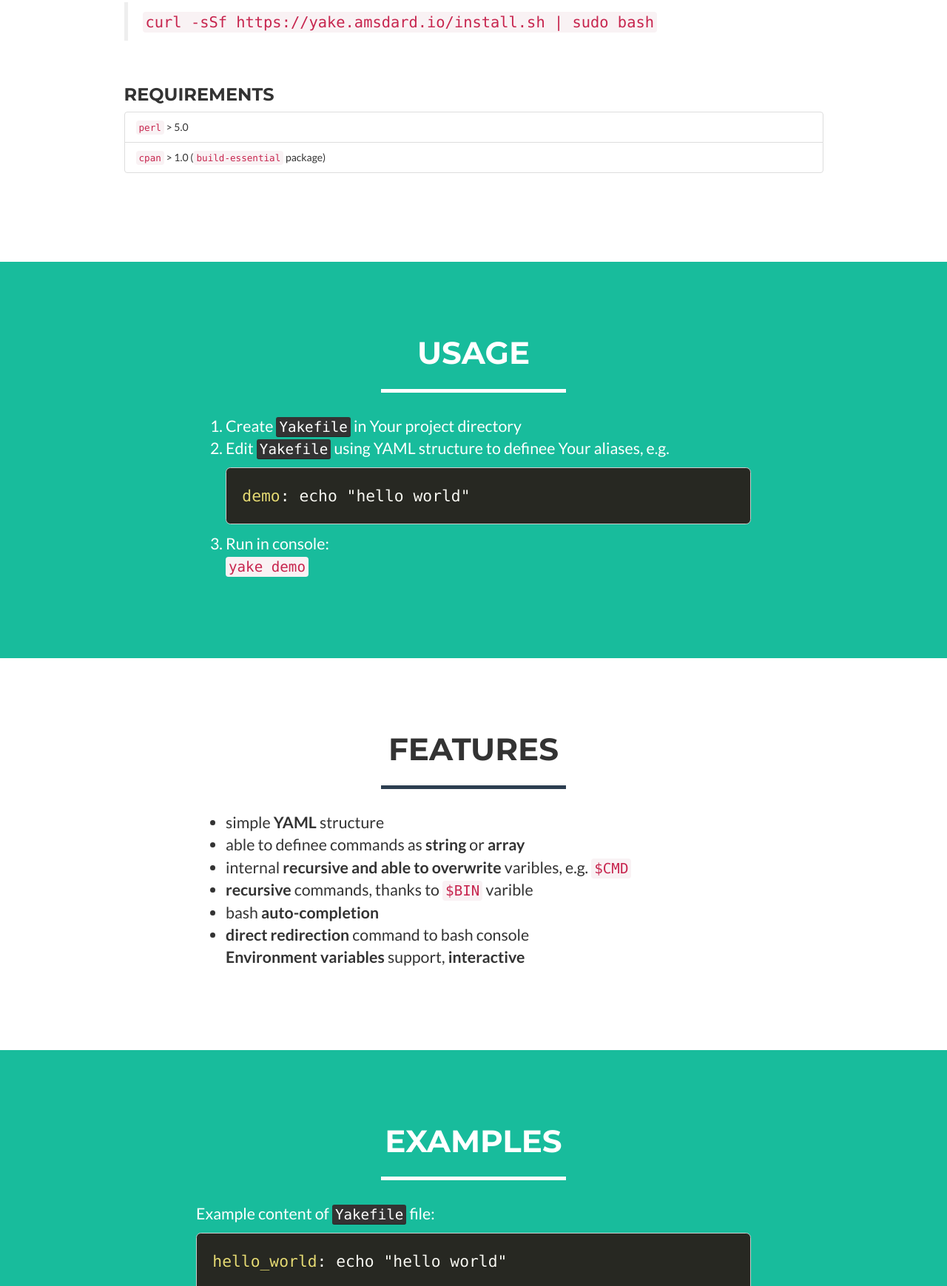
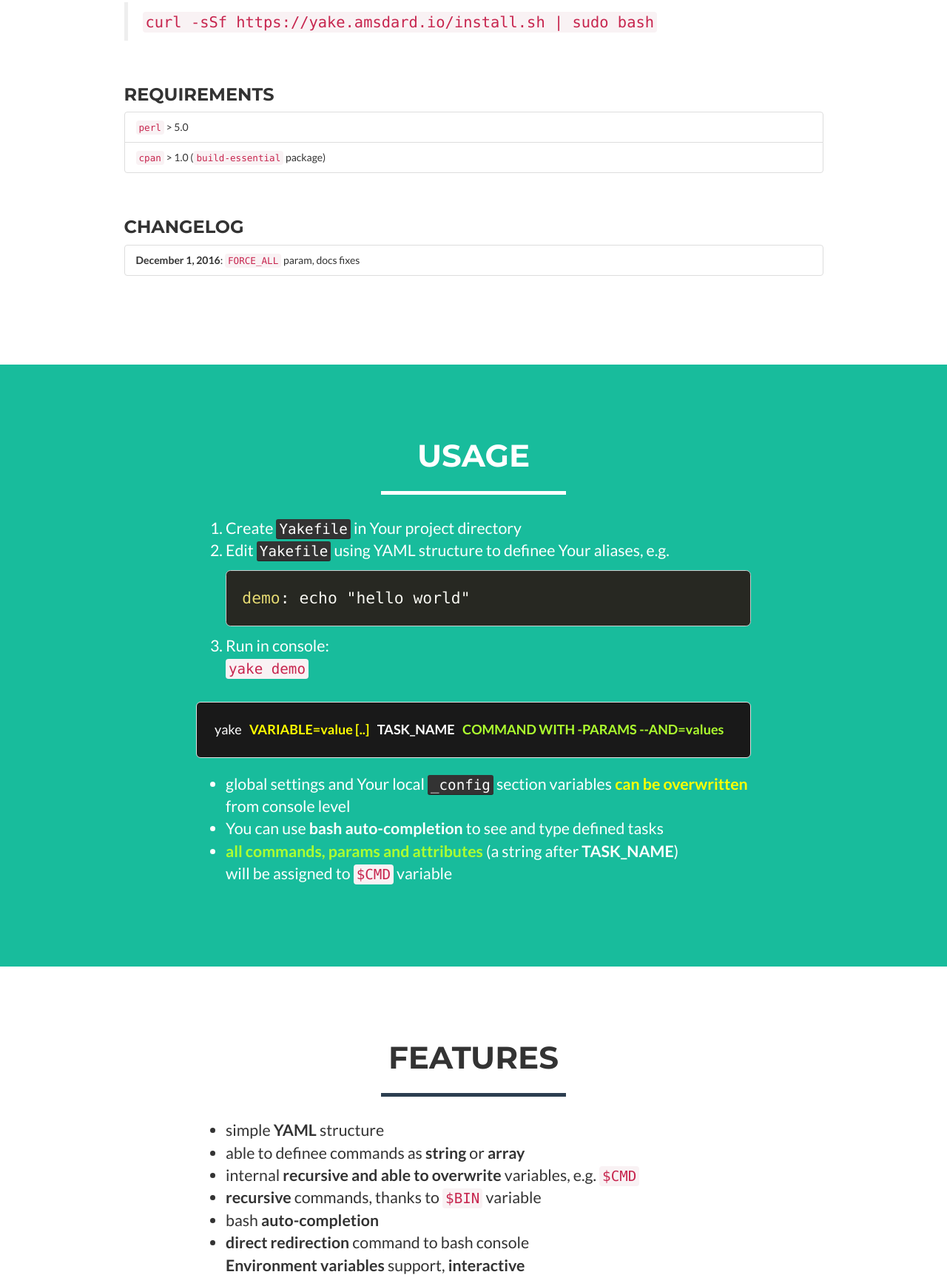
Before and after one commit to amsdard/yake, a plain HTML site: page doc/index.html in a window 1280 px wide. Shown: the part 889-2628 px from the top of the page at 74% size. Drawn offline with nearby package versions, Linux system fonts and the light colour scheme.

Commit message:
FORCE_ALL + doc fixes

```diff
--- a/doc/index.html
+++ b/doc/index.html
@@ -118,6 +118,13 @@ by executing long commands using short aliases from local Yakefile">
                             <code>cpan</code> > 1.0 (<code>build-essential</code> package)
                         </li>
                     </ul>
+                    <br>
+                    <h3>Changelog</h3>
+                    <ul class="list-group">
+                        <li class="list-group-item">
+                            <strong>December 1, 2016</strong>: <code>FORCE_ALL</code> param, docs fixes
+                        </li>
+                    </ul>
                 </div>
             </div>
         </div>
@@ -149,6 +156,29 @@ by executing long commands using short aliases from local Yakefile">
                     </ol>
                 </div>
             </div>
+            <br>
+            <div class="row">
+                <div class="col-lg-8 col-lg-offset-2">
+                    <div class="well well-lg" style="background:#191919;font-size:large;">
+                        yake &nbsp;
+                        <strong style="color:yellow">VARIABLE=value [..]</strong> &nbsp;
+                        <strong STYLE="color: white;">TASK_NAME</strong> &nbsp;
+                        <strong style="color: greenyellow;">COMMAND WITH -PARAMS --AND=values</strong> &nbsp;
+                    </div>
+                    <ul style="font-size: 16pt;">
+                        <li>
+                            global settings and Your local <kbd>_config</kbd> section variables
+                            <strong style="color: yellow;">can be overwritten</strong> from console level
+                        </li>
+                        <li>
+                            You can use <strong>bash auto-completion</strong> to see and type defined tasks
+                        </li>
+                        <li>
+                            <strong style="color: greenyellow;">all commands, params and attributes</strong> (a string after <strong>TASK_NAME</strong>) <br>will be assigned to <code>$CMD</code> variable
+                        </li>
+                    </ul>
+                </div>
+            </div>
         </div>
     </section>
 
@@ -171,10 +201,10 @@ by executing long commands using short aliases from local Yakefile">
                             able to definee commands as <strong>string</strong> or <strong>array</strong>
                         </li>
                         <li>
-                            internal <strong>recursive and able to overwrite</strong> varibles, e.g. <code>$CMD</code>
+                            internal <strong>recursive and able to overwrite</strong> variables, e.g. <code>$CMD</code>
                         </li>
                         <li>
-                            <strong>recursive</strong> commands, thanks to <code>$BIN</code> varible
+                            <strong>recursive</strong> commands, thanks to <code>$BIN</code> variable
                         </li>
                         <li>
                             bash <strong>auto-completion</strong>
@@ -275,6 +305,11 @@ YAKEFILE=Yakefile</code></pre><br>
                             to overwrite <kbd>Yakefile</kbd> file name
                             <br><br>
                         </li>
+                        <li>
+                            By default, <strong>if one of commands in specified task fails</strong> (return code is
+                            more than 0), it stops whole task. To <strong>force executing all commands</strong>, no
+                            matter what code is returned, set <code>FORCE_ALL=1</code> param.
+                        </li>
                     </ul>
                 </div>
 
```
Also changed, not shown: 1 other file.
